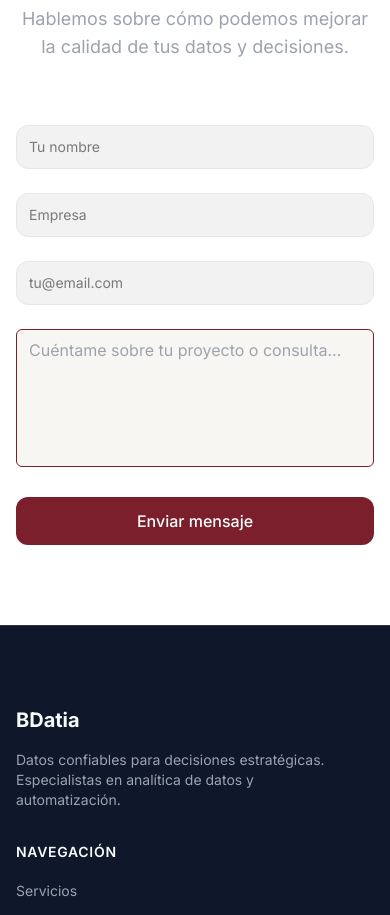
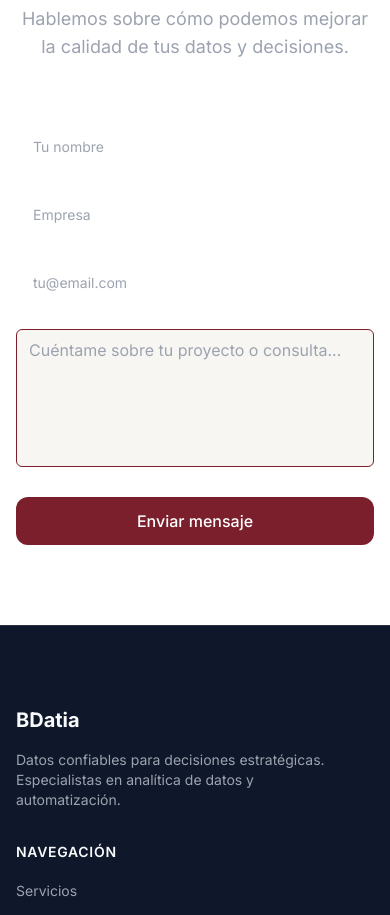
Before and after one commit to BarbaraLoyo/bdatia-web, a Next.js app: page / in a window 390 px wide. Shown: the part 7740-8655 px from the top of the page. Built offline with nearby package versions, Linux system fonts and the light colour scheme.

Commit message:
chore: remove language switcher

```diff
--- a/components/layout/Footer.tsx
+++ b/components/layout/Footer.tsx
@@ -17,7 +17,7 @@ export function Footer() {
       <div className="mx-auto max-w-7xl px-4 py-12 sm:px-6 lg:px-8">
         <div className="grid grid-cols-1 md:grid-cols-3 gap-8">
             <div className="flex justify-end md:col-span-3">
-            <div id="google_translate_element" />
+
             </div>
           {/* Brand */}
           <div className="space-y-4">
--- a/components/layout/Header.tsx
+++ b/components/layout/Header.tsx
@@ -1,11 +1,9 @@
-'use client';
+'use client'
 
 import { useState } from 'react'
 import Link from 'next/link'
 import { Button } from '@/components/ui/Button'
 import { scrollToSection } from '@/lib/utils'
-import LanguageSwitcher from '@/components/layout/LanguageSwitcher'
-
 
 const navigation = [
   { name: 'Servicios', href: '#servicios' },
@@ -47,13 +45,9 @@ export function Header() {
             ))}
           </nav>
 
-          {/* Desktop: Language + CTA */}
-          <div className="hidden md:flex items-center gap-3">
-            <LanguageSwitcher />
-            <Button
-              onClick={() => handleNavClick('#contacto')}
-              variant="primary"
-            >
+          {/* Desktop CTA */}
+          <div className="hidden md:block">
+            <Button onClick={() => handleNavClick('#contacto')} variant="primary">
               Solicitar consulta
             </Button>
           </div>
@@ -68,9 +62,19 @@ export function Header() {
             >
               <svg className="h-6 w-6" fill="none" viewBox="0 0 24 24" stroke="currentColor">
                 {isMenuOpen ? (
-                  <path strokeLinecap="round" strokeLinejoin="round" strokeWidth={2} d="M6 18L18 6M6 6l12 12" />
+                  <path
+                    strokeLinecap="round"
+                    strokeLinejoin="round"
+                    strokeWidth={2}
+                    d="M6 18L18 6M6 6l12 12"
+                  />
                 ) : (
-                  <path strokeLinecap="round" strokeLinejoin="round" strokeWidth={2} d="M4 6h16M4 12h16M4 18h16" />
+                  <path
+                    strokeLinecap="round"
+                    strokeLinejoin="round"
+                    strokeWidth={2}
+                    d="M4 6h16M4 12h16M4 18h16"
+                  />
                 )}
               </svg>
             </button>
@@ -80,12 +84,7 @@ export function Header() {
         {/* Mobile Navigation */}
         {isMenuOpen && (
           <div className="md:hidden border-t border-muted/20">
-            <div className="px-2 pt-2 pb-3 space-y-2">
-              {/* Mobile: Language Switcher */}
-              <div className="px-3 pt-2">
-                <LanguageSwitcher />
-              </div>
-
+            <div className="px-2 pt-2 pb-3 space-y-1">
               {navigation.map((item) => (
                 <button
                   key={item.name}
--- a/components/ui/Input.tsx
+++ b/components/ui/Input.tsx
@@ -1,40 +1,34 @@
+"use client";
+
 import * as React from "react";
-import { clsx } from "clsx";
-import { twMerge } from "tailwind-merge";
 
-function cn(...inputs: Array<string | undefined | null | false>) {
-  return twMerge(clsx(inputs));
-}
+export type InputProps = React.InputHTMLAttributes<HTMLInputElement> & {
+  error?: string;
+};
 
-export interface InputProps extends React.InputHTMLAttributes<HTMLInputElement> {
-  error?: string;
-}
-
-export const Input = React.forwardRef<HTMLInputElement, InputProps>(
-  ({ className, type = "text", error, ...props }, ref) => {
+const Input = React.forwardRef<HTMLInputElement, InputProps>(
+  ({ className = "", error, ...props }, ref) => {
     return (
-      <div className="space-y-1">
+      <div className="w-full">
         <input
           ref={ref}
-          type={type}
-          className={cn(
-            // ✅ borde normal (acá podés dejarlo bordó si querés)
-            "h-11 w-full rounded-xl border bg-black/5 px-3 text-sm text-black",
-            "placeholder:text-black/50",
-            "focus-visible:outline-none focus-visible:ring-2 focus-visible:ring-[color:var(--gold)]",
-            "disabled:cursor-not-allowed disabled:opacity-50",
-            // ✅ si hay error, borde rojo
-            error && "border-red-500 focus-visible:ring-red-500",
-            // ✅ si NO hay error, tu borde suave actual
-            !error && "border-gold/10",
-            className
-          )}
           {...props}
+          className={[
+            "h-11 w-full rounded-md border bg-white/5 px-4 text-sm text-text-light placeholder:text-muted outline-none",
+            "border-white/15 focus:ring-2 focus:ring-white/20 focus:border-white/25",
+            error ? "border-red-500/70 focus:border-red-500/70" : "",
+            className,
+          ].join(" ")}
+          aria-invalid={!!error}
         />
-        {error ? <p className="text-sm text-red-600">{error}</p> : null}
+        {error ? (
+          <p className="mt-1 text-xs text-red-400">{error}</p>
+        ) : null}
       </div>
     );
   }
 );
 
 Input.displayName = "Input";
+
+export { Input };
```
